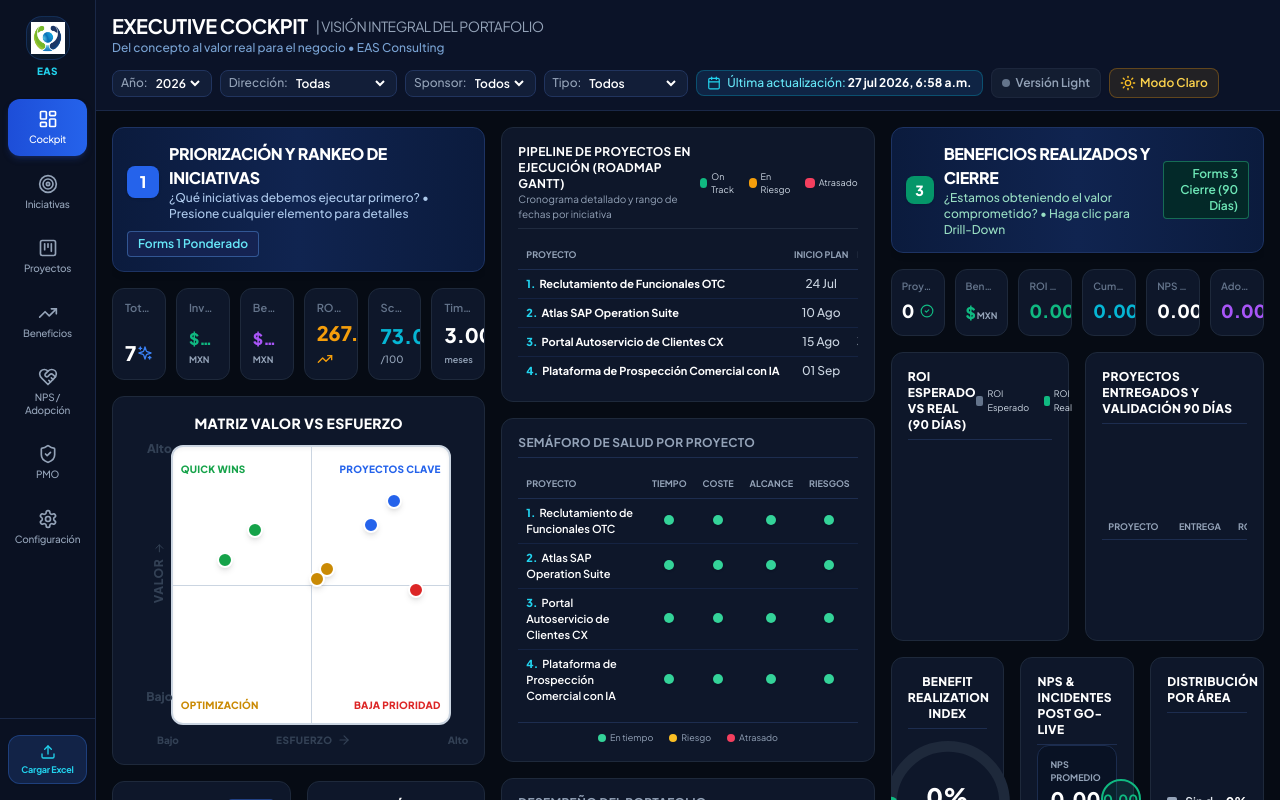
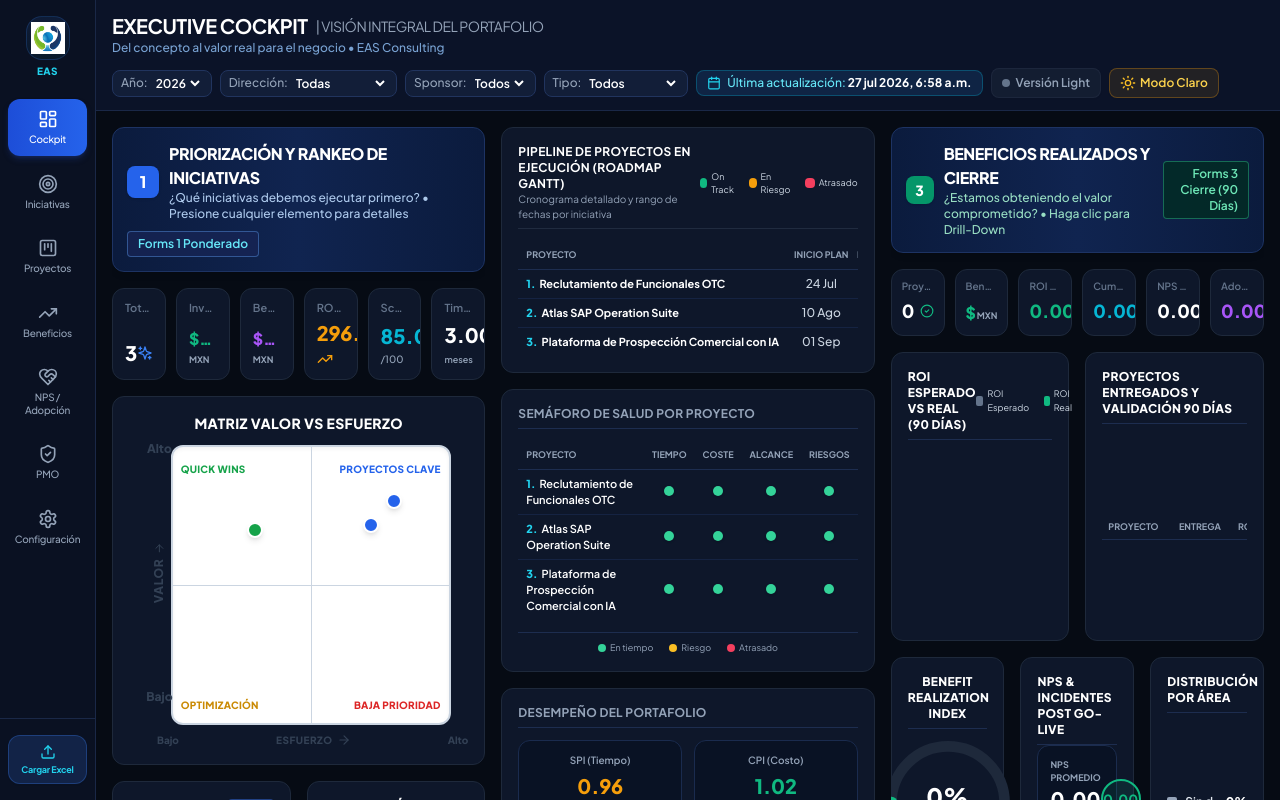
Before and after one commit to eaguilarh/dashboard-estrategia-eas, a React (Vite) app: page / in a window 1280 px wide. Built offline with nearby package versions, Linux system fonts and the light colour scheme.

Commit message:
fix: restore only registered initiatives 1-3 and purge prospección from active projects

```diff
--- a/src/App.tsx
+++ b/src/App.tsx
@@ -13,7 +13,7 @@ import { ExecutiveCockpit } from './components/modules/ExecutiveCockpit';
 import { ExcelUploaderModal } from './components/modals/ExcelUploaderModal';
 import { DrillDownModal, DrillDownItem } from './components/modals/DrillDownModal';
 
-const APP_VERSION = 'v1.4_quadrants_projects_fix';
+const APP_VERSION = 'v1.6_only_registered_data';
 if (typeof window !== 'undefined') {
   try {
     const savedVer = localStorage.getItem('eas_app_version');
@@ -34,15 +34,6 @@ function sanitizeInitiativeItem(init: any): any {
   }
   if (name.startsWith('3. ')) {
     name = name.substring(3).trim();
-  }
-
-  if (
-    name.includes('Desarrollar una solución') ||
-    name.toLowerCase().includes('prospección') ||
-    name.toLowerCase().includes('prospeccion') ||
-    name.length > 70
-  ) {
-    name = 'Plataforma de Prospección Comercial con IA';
   }
 
   const category = (name.includes('Prospección') || name.includes('Prospeccion'))
@@ -80,14 +71,6 @@ function sanitizeProjectItem(proj: any): any {
       endDatePlan: '31 Ago',
     };
   }
-  if (name.includes('Portal') || proj.id === 'P3-PORTAL' || proj.id === '3') {
-    return {
-      ...proj,
-      name: 'Portal Autoservicio de Clientes CX',
-      startDatePlan: '15 Ago',
-      endDatePlan: '30 Sep',
-    };
-  }
   return { ...proj, name, startDatePlan, endDatePlan };
 }
 
@@ -105,7 +88,7 @@ const defaultInitiatives = [
     timeToValueMonths: 3,
     effort: "Alto",
     value: "Alto",
-    quadrant: "PROYECTOS CLAVE",
+    quadrant: "Proyectos Clave",
     category: "Transformación Digital"
   },
   {
@@ -121,7 +104,7 @@ const defaultInitiatives = [
     timeToValueMonths: 1,
     effort: "Bajo",
     value: "Alto",
-    quadrant: "QUICK WINS",
+    quadrant: "Quick Wins",
     category: "Transformación Digital"
   },
   {
@@ -137,127 +120,10 @@ const defaultInitiatives = [
     timeToValueMonths: 4,
     effort: "Alto",
     value: "Alto",
-    quadrant: "PROYECTOS CLAVE",
+    quadrant: "Proyectos Clave",
     category: "Automatización"
-  },
-  {
-    id: "4",
-    rank: 4,
-    name: "Portal Autoservicio de Clientes CX",
-    area: "Atención a Clientes",
-    sponsor: "Mariana López",
-    score: 74,
-    roiExpected: 160,
-    investmentRequired: 0.05,
-    potentialBenefit: 0.13,
-    timeToValueMonths: 2,
-    effort: "Bajo",
-    value: "Alto",
-    quadrant: "QUICK WINS",
-    category: "Customer Experience"
-  },
-  {
-    id: "5",
-    rank: 5,
-    name: "Automatización de Facturación y Cobranza",
-    area: "Finanzas",
-    sponsor: "Carlos Ruiz",
-    score: 68,
-    roiExpected: 140,
-    investmentRequired: 0.04,
-    potentialBenefit: 0.10,
-    timeToValueMonths: 2,
-    effort: "Bajo",
-    value: "Bajo",
-    quadrant: "OPTIMIZACIÓN",
-    category: "Automatización"
-  },
-  {
-    id: "6",
-    rank: 6,
-    name: "Sistema de Gobierno de Datos y Compliance",
-    area: "Legal & TI",
-    sponsor: "Laura Gomez",
-    score: 62,
-    roiExpected: 110,
-    investmentRequired: 0.06,
-    potentialBenefit: 0.13,
-    timeToValueMonths: 5,
-    effort: "Bajo",
-    value: "Bajo",
-    quadrant: "OPTIMIZACIÓN",
-    category: "Compliance"
-  },
-  {
-    id: "7",
-    rank: 7,
-    name: "Motor de Análisis Predictivo de Churn",
-    area: "Comercial",
-    sponsor: "Mariana López",
-    score: 55,
-    roiExpected: 120,
-    investmentRequired: 0.07,
-    potentialBenefit: 0.15,
-    timeToValueMonths: 6,
-    effort: "Alto",
-    value: "Bajo",
-    quadrant: "BAJA PRIORIDAD",
-    category: "Customer Experience"
-  },
-  {
-    id: "8",
-    rank: 8,
-    name: "Plataforma E-Learning y Capacitación Interna",
-    area: "Recursos Humanos",
-    sponsor: "Enrique Aguilar",
-    score: 45,
-    roiExpected: 90,
-    investmentRequired: 0.02,
-    potentialBenefit: 0.04,
-    timeToValueMonths: 3,
-    effort: "Alto",
-    value: "Bajo",
-    quadrant: "BAJA PRIORIDAD",
-    category: "Transformación Digital"
   }
 ];
-
-export function App() {
-  const [currentView, setCurrentView] = useState<ViewMode>('cockpit');
-  const [isModalOpen, setIsModalOpen] = useState<boolean>(false);
-  const [drillDownItem, setDrillDownItem] = useState<DrillDownItem | null>(null);
-
-  // React state for real-time Excel integration and dynamic calculations with localStorage persistence
-  const [initiatives, setInitiatives] = useState<any[]>(() => {
-    let list: any[] = [];
-    try {
-      const saved = localStorage.getItem('eas_initiatives');
-      if (saved) {
-        const parsed = JSON.parse(saved);
-        if (Array.isArray(parsed)) list = parsed;
-      }
-    } catch {}
-
-    if (list.length < 8) {
-      defaultInitiatives.forEach((def) => {
-        if (!list.some((i: any) => i.name.toLowerCase().includes(def.name.toLowerCase().substring(0, 8)))) {
-          list.push(def);
-        }
-      });
-    }
-
-    return list.map(sanitizeInitiativeItem);
-  });
-
-  const [projects, setProjects] = useState<any[]>(() => {
-    let list: any[] = [];
-    try {
-      const saved = localStorage.getItem('eas_projects');
-      if (saved) {
-        const parsed = JSON.parse(saved);
-        if (parsed.length > 0) list = parsed.map(sanitizeProjectItem);
-      }
-    } catch {}
 
 const defaultProjects = [
   {
@@ -301,36 +167,48 @@ export function App() {
     riskHealth: "Verde",
     spi: 1.06,
     cpi: 1.00,
-      },
-      {
-        id: "P3-PORTAL",
-        initiativeId: "4",
-        name: "Portal Autoservicio de Clientes CX",
-        area: "Atención a Clientes",
-        sponsor: "Mariana López",
-        pm: "Mariana López",
-        startDatePlan: "15 Ago",
-        endDatePlan: "30 Sep",
-        budgetApproved: 0.05,
-        budgetSpent: 0.01,
-        progressPlanPct: 20,
-        progressRealPct: 25,
-        statusGantt: "On Track",
-        timeHealth: "Verde",
-        costHealth: "Verde",
-        scopeHealth: "Verde",
-        riskHealth: "Verde",
-        spi: 1.15,
-        cpi: 1.00,
   }
 ];
 
-    if (list.length < 3) {
-      defaultProjects.forEach((def) => {
-        if (!list.some((p: any) => p.name.toLowerCase().includes(def.name.toLowerCase().substring(0, 8)))) {
-          list.push(def);
+export function App() {
+  const [currentView, setCurrentView] = useState<ViewMode>('cockpit');
+  const [isModalOpen, setIsModalOpen] = useState<boolean>(false);
+  const [drillDownItem, setDrillDownItem] = useState<DrillDownItem | null>(null);
+
+  // React state for real-time Excel integration and dynamic calculations with localStorage persistence
+  const [initiatives, setInitiatives] = useState<any[]>(() => {
+    let list: any[] = [];
+    try {
+      const saved = localStorage.getItem('eas_initiatives');
+      if (saved) {
+        const parsed = JSON.parse(saved);
+        if (Array.isArray(parsed)) {
+          list = parsed.filter(i => !['4', '5', '6', '7', '8'].includes(String(i.id)) && !i.name.includes('Facturación') && !i.name.includes('Gobierno de Datos') && !i.name.includes('Churn') && !i.name.includes('E-Learning') && !i.name.includes('Autoservicio'));
         }
+      }
+    } catch {}
+
+    if (list.length === 0) {
+      list = [...defaultInitiatives];
+    }
+
+    return list.map(sanitizeInitiativeItem);
   });
+
+  const [projects, setProjects] = useState<any[]>(() => {
+    let list: any[] = [];
+    try {
+      const saved = localStorage.getItem('eas_projects');
+      if (saved) {
+        const parsed = JSON.parse(saved);
+        if (Array.isArray(parsed)) {
+          list = parsed.filter(p => !p.name.includes('Prospección') && !p.name.includes('Prospeccion') && p.id !== 'P3-PROSPEC' && p.id !== 'P3-PORTAL' && !p.name.includes('Autoservicio'));
+        }
+      }
+    } catch {}
+
+    if (list.length === 0) {
+      list = [...defaultProjects];
     }
 
     return list.map(sanitizeProjectItem);
@@ -360,13 +238,9 @@ export function App() {
   // Automatic state migration on mount to clean up any legacy localStorage data
   useEffect(() => {
     setInitiatives((prev) => {
-      let list = [...prev];
-      if (list.length < 8) {
-        defaultInitiatives.forEach((def) => {
-          if (!list.some((i: any) => i.name.toLowerCase().includes(def.name.toLowerCase().substring(0, 8)))) {
-            list.push(def);
-          }
-        });
+      let list = prev.filter(i => !['4', '5', '6', '7', '8'].includes(String(i.id)) && !i.name.includes('Facturación') && !i.name.includes('Gobierno de Datos') && !i.name.includes('Churn') && !i.name.includes('E-Learning') && !i.name.includes('Autoservicio'));
+      if (list.length === 0) {
+        list = [...defaultInitiatives];
       }
       const sanitized = list.map(sanitizeInitiativeItem);
       try {
@@ -376,7 +250,11 @@ export function App() {
     });
 
     setProjects((prev) => {
-      const sanitized = prev.map((p, idx) => {
+      let list = prev.filter(p => !p.name.includes('Prospección') && !p.name.includes('Prospeccion') && p.id !== 'P3-PROSPEC' && p.id !== 'P3-PORTAL' && !p.name.includes('Autoservicio'));
+      if (list.length === 0) {
+        list = [...defaultProjects];
+      }
+      const sanitized = list.map((p, idx) => {
         const clean = sanitizeProjectItem(p);
         if (idx === 1 || clean.name.includes('Atlas') || clean.id === 'P2-ATLAS' || clean.id === '2') {
           return {
```
Lines whose indentation alone changed are shown as unchanged.
